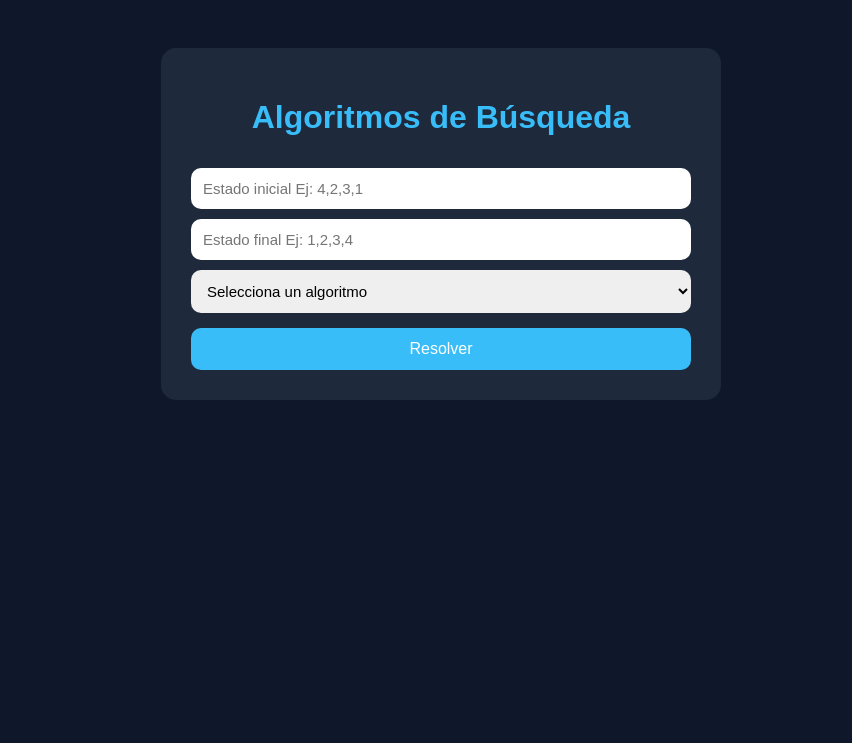
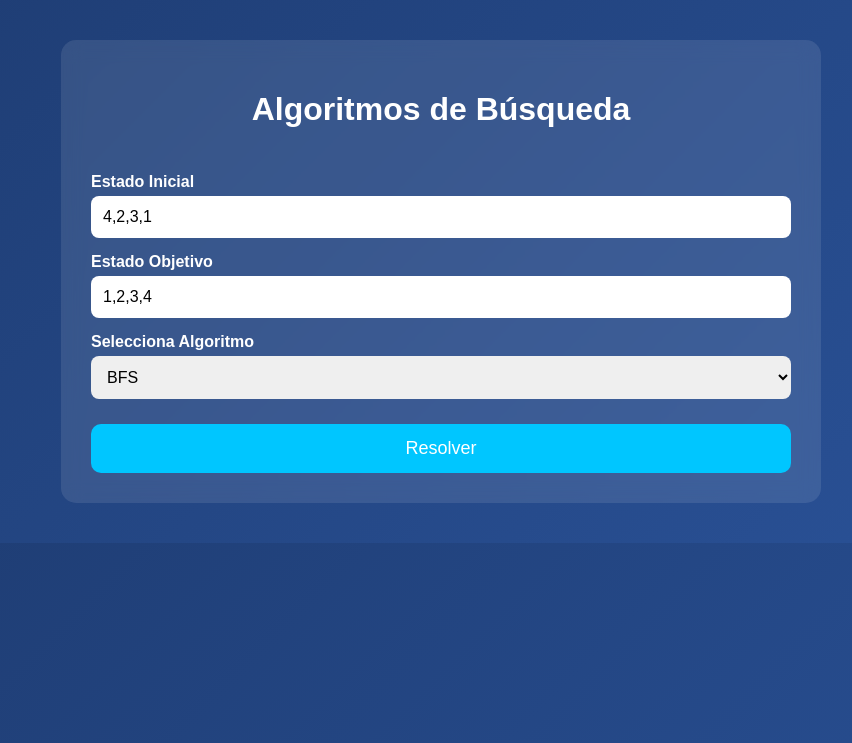
Before and after one commit to Luishernan5/Despliegue_busquedas, a Django app: page / in a window 1280 px wide. Shown: the top 743 px of the page, without its empty margins (199-1051 px from the left). Run offline with Django 5.2, Linux system fonts and the light colour scheme.

Commit message:
actualizacion index 2

```diff
--- a/algorithms/nodo.py
+++ b/algorithms/nodo.py
@@ -1,6 +1,7 @@
 class Nodo:
 
     def __init__(self, datos, padre=None):
+
         self.datos = datos
         self.padre = padre
         self.hijos = []
@@ -28,7 +29,10 @@ class Nodo:
         return self.costo
 
     def en_lista(self, lista_nodos):
+
         for n in lista_nodos:
+
             if self.datos == n.datos:
                 return True
+
         return False
--- a/busquedas/templates/index.html
+++ b/busquedas/templates/index.html
@@ -1,133 +1,70 @@
+{% load static %}
+
 <!DOCTYPE html>
-<html>
+<html lang="es">
 
 <head>
 
-    <title>Algoritmos de Búsqueda</title>
+    <meta charset="UTF-8">
 
-    <style>
+    <title>Búsquedas Examen</title>
 
-        body{
-            background:#0f172a;
-            font-family:Arial;
-            color:white;
-            text-align:center;
-            padding-top:40px;
-        }
-
-        .contenedor{
-
-            width:500px;
-            margin:auto;
-            background:#1e293b;
-            padding:30px;
-            border-radius:15px;
-        }
-
-        input,select{
-
-            width:100%;
-            padding:12px;
-            margin-top:10px;
-            border:none;
-            border-radius:10px;
-            box-sizing:border-box;
-            font-size:15px;
-        }
-
-        button{
-
-            width:100%;
-            padding:12px;
-            margin-top:15px;
-            border:none;
-            border-radius:10px;
-            background:#38bdf8;
-            color:white;
-            font-size:16px;
-            cursor:pointer;
-        }
-
-        button:hover{
-
-            background:#0ea5e9;
-        }
-
-        .resultado{
-
-            margin-top:20px;
-            background:#334155;
-            padding:15px;
-            border-radius:10px;
-            word-wrap:break-word;
-        }
-
-        .error{
-
-            color:#f87171;
-            margin-top:20px;
-        }
-
-        h1{
-
-            color:#38bdf8;
-        }
-
-        h2{
-
-            color:#38bdf8;
-        }
-
-    </style>
+    <link rel="stylesheet" href="{% static 'css/style.css' %}">
 
 </head>
 
 <body>
 
-<div class="contenedor">
+<div class="container">
 
-    <h1>Algoritmos de Búsqueda</h1>
+    <h1>
+        Algoritmos de Búsqueda
+    </h1>
 
     <form method="POST">
 
         {% csrf_token %}
 
-        <input
-            type="text"
-            name="estado_inicial"
-            placeholder="Estado inicial Ej: 4,2,3,1"
-            value="{{ estado_inicial }}"
-            required
-        >
+        <label>
+            Estado Inicial
+        </label>
 
         <input
             type="text"
-            name="estado_final"
-            placeholder="Estado final Ej: 1,2,3,4"
-            value="{{ estado_final }}"
-            required
+            name="inicial"
+            value="4,2,3,1"
         >
 
-        <select name="algoritmo" required>
+        <label>
+            Estado Objetivo
+        </label>
 
-            <option value="" disabled
-            {% if not algoritmo %}selected{% endif %}>
-                Selecciona un algoritmo
+        <input
+            type="text"
+            name="objetivo"
+            value="1,2,3,4"
+        >
+
+        <label>
+            Selecciona Algoritmo
+        </label>
+
+        <select name="algoritmo">
+
+            <option value="bfs">
+                BFS
             </option>
 
-            <option value="bfs"
-            {% if algoritmo == 'bfs' %}selected{% endif %}>
-                Búsqueda en Amplitud (BFS)
+            <option value="dfs">
+                DFS
             </option>
 
-            <option value="dfs"
-            {% if algoritmo == 'dfs' %}selected{% endif %}>
-                Búsqueda en Profundidad (DFS)
+            <option value="ucs">
+                UCS
             </option>
 
-            <option value="recursiva"
-            {% if algoritmo == 'recursiva' %}selected{% endif %}>
-                Búsqueda Recursiva
+            <option value="todos">
+                Mostrar Todos
             </option>
 
         </select>
--- a/busquedas/views.py
+++ b/busquedas/views.py
@@ -5,19 +5,34 @@ from algorithms.dfs import buscar_solucion_DFS
 from algorithms.ucs import buscar_solucion_UCS
 
 
+def obtener_camino(nodo, estado_inicial):
+
+    camino = []
+
+    while nodo.get_padre() is not None:
+
+        camino.append(nodo.get_datos())
+
+        nodo = nodo.get_padre()
+
+    camino.append(estado_inicial)
+
+    camino.reverse()
+
+    return camino
+
+
 def index(request):
 
-    resultado = None
-    algoritmo_usado = None
-    costo = 0
+    resultados = {}
 
     if request.method == 'POST':
 
         inicial = request.POST['inicial']
+
         objetivo = request.POST['objetivo']
+
         algoritmo = request.POST['algoritmo']
-
-        algoritmo_usado = algoritmo.upper()
 
         estado_inicial = list(
             map(int, inicial.split(','))
@@ -35,12 +50,22 @@ def index(request):
                 solucion
             )
 
+            resultados['BFS'] = obtener_camino(
+                nodo,
+                estado_inicial
+            )
+
         # DFS
         elif algoritmo == 'dfs':
 
             nodo = buscar_solucion_DFS(
                 estado_inicial,
                 solucion
+            )
+
+            resultados['DFS'] = obtener_camino(
+                nodo,
+                estado_inicial
             )
 
         # UCS
@@ -51,26 +76,46 @@ def index(request):
                 solucion
             )
 
-        camino = []
+            resultados['UCS'] = obtener_camino(
+                nodo,
+                estado_inicial
+            )
 
-        while nodo.get_padre() is not None:
+        # TODOS
+        elif algoritmo == 'todos':
 
-            camino.append(nodo.get_datos())
+            nodo_bfs = buscar_solucion_BFS(
+                estado_inicial,
+                solucion
+            )
 
-            nodo = nodo.get_padre()
+            nodo_dfs = buscar_solucion_DFS(
+                estado_inicial,
+                solucion
+            )
 
-            costo += 1
+            nodo_ucs = buscar_solucion_UCS(
+                estado_inicial,
+                solucion
+            )
 
-        camino.append(estado_inicial)
+            resultados['BFS'] = obtener_camino(
+                nodo_bfs,
+                estado_inicial
+            )
 
-        camino.reverse()
+            resultados['DFS'] = obtener_camino(
+                nodo_dfs,
+                estado_inicial
+            )
 
-        resultado = camino
+            resultados['UCS'] = obtener_camino(
+                nodo_ucs,
+                estado_inicial
+            )
 
     return render(request, 'index.html', {
 
-        'resultado': resultado,
-        'algoritmo': algoritmo_usado,
-        'costo': costo
+        'resultados': resultados
 
     })
```
Also changed, not shown: other parts of busquedas/templates/index.html (+23 -11 lines), algorithms/bfs.py (+9 -0 lines), algorithms/dfs.py (+9 -0 lines), algorithms/ucs.py (+16 -35 lines).
